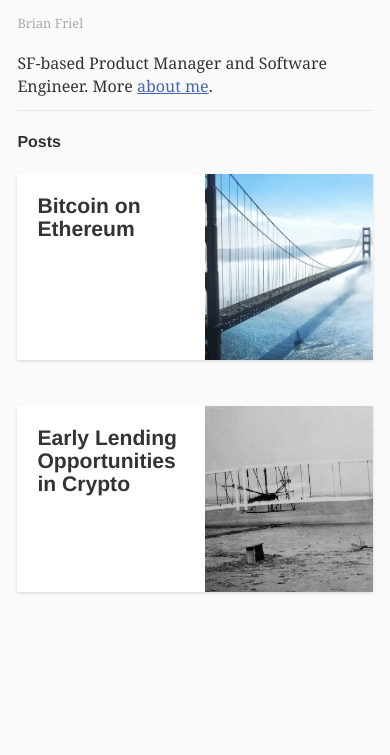
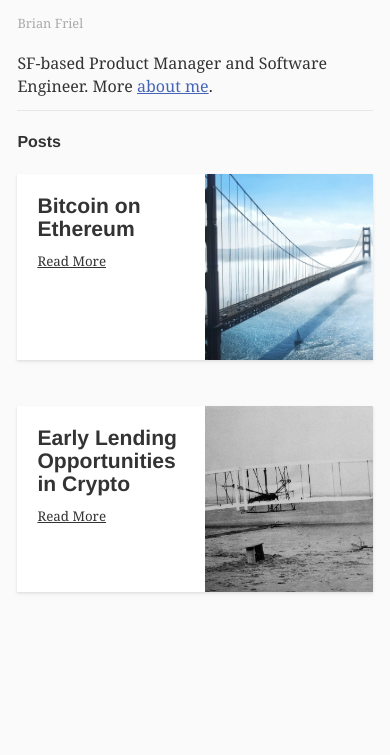
Before and after one commit to bfriel/bfriel.github.io, a Gatsby site: page / in a window 390 px wide. Shown: the top 755 px of the page. Built offline with nearby package versions, Linux system fonts and the light colour scheme; Gatsby itself is replaced by a stand-in of ours; some packages are replaced by stand-ins of ours.

Commit message:
Add read more teaser to articles on mobile

```diff
--- a/gatsby-browser.js
+++ b/gatsby-browser.js
@@ -1,5 +1,3 @@
-// // custom typefaces
-
 // export const onClientEntry = () => {
 //     // IntersectionObserver polyfill for gatsby-background-image (Safari, IE)
 //     if (typeof window.IntersectionObserver === `undefined`) {
--- a/src/components/layout.css
+++ b/src/components/layout.css
@@ -8,7 +8,6 @@ body {
 }
 
 a {
-  /* color: inherit; */
   text-decoration: none;
   box-shadow: none;
   padding: 2px 0;
--- a/src/pages/index.js
+++ b/src/pages/index.js
@@ -39,6 +39,15 @@ export default function Homepage({ data, location }) {
                     {node.frontmatter.date} | {node.timeToRead} Min Read
                   </small>
                 </header>
+                <small
+                  className="show-xs"
+                  style={{
+                    textDecoration: "underline",
+                    marginTop: rhythm(0.5),
+                  }}
+                >
+                  Read More
+                </small>
               </section>
               <BackgroundImage
                 Tag="section"
```
